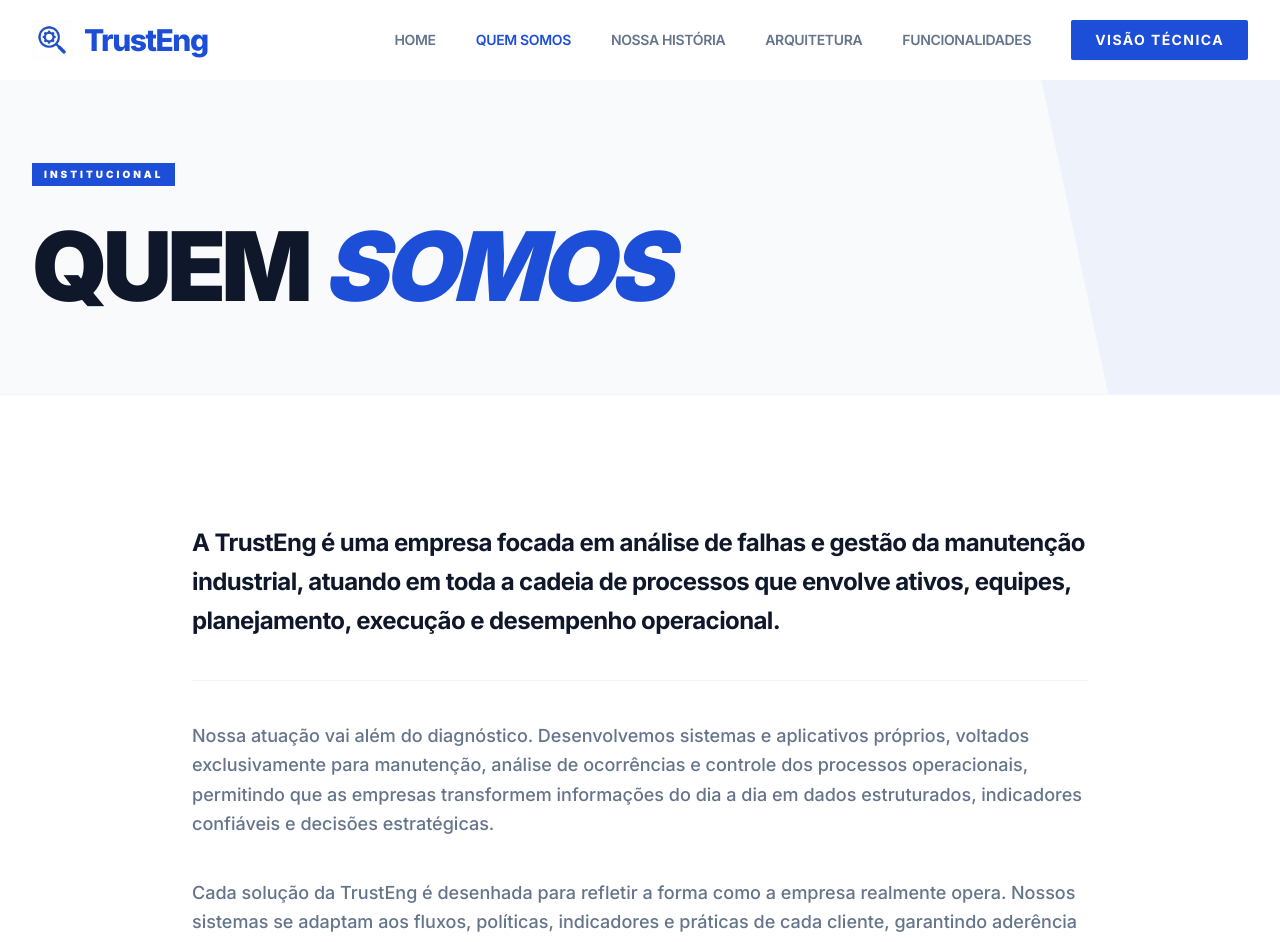
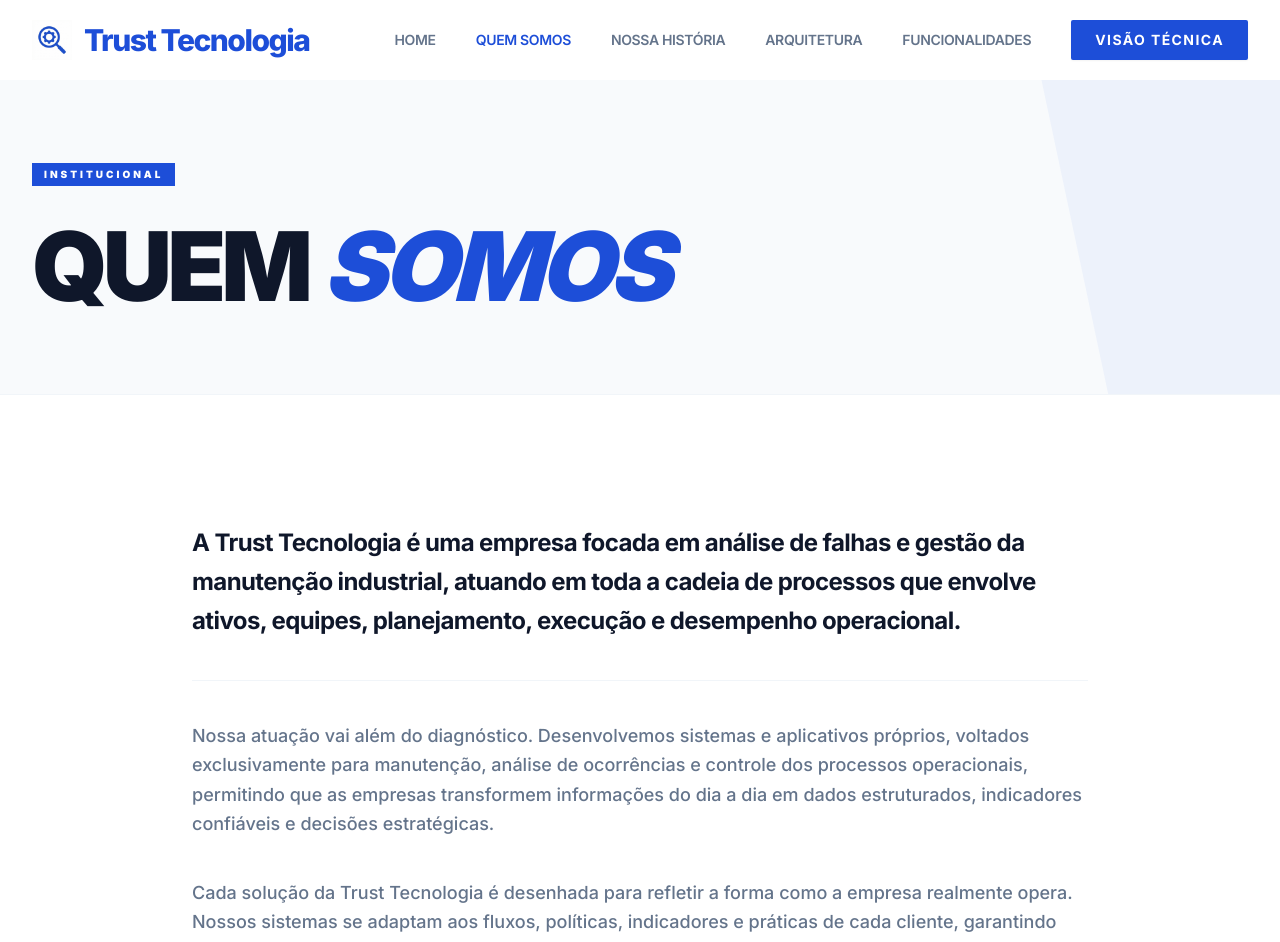
Before and after one commit to matheusstanlei12-dotcom/TrustEng.LTDA, a React (Vite) app: page /#/about in a window 1280 px wide. Shown: the top 942 px of the page. Built offline with nearby package versions, Linux system fonts and the light colour scheme.

Commit message:
Rename TrustEng to Trust Tecnologia across the site

```diff
--- a/components/Footer.tsx
+++ b/components/Footer.tsx
@@ -11,7 +11,7 @@ const Footer: React.FC = () => {
           <div className="space-y-8">
             <Link to="/" className="flex items-center space-x-2 mb-8">
               <img src="/favicon.png" alt="TrustEng Logo" className="h-10 w-10 object-contain" />
-              <span className="text-blue-700 text-3xl font-black tracking-tighter">TrustEng</span>
+              <span className="text-blue-700 text-3xl font-black tracking-tighter">Trust Tecnologia</span>
             </Link>
             <p className="text-slate-500 text-sm font-medium leading-relaxed">
               Tecnologia e inteligência aplicadas exclusivamente à manutenção industrial e engenharia de confiabilidade de ativos críticos.
@@ -67,7 +67,7 @@ const Footer: React.FC = () => {
         </div>
 
         <div className="pt-12 border-t border-slate-50 flex flex-col md:flex-row justify-between items-center text-[9px] text-slate-400 font-black uppercase tracking-[0.3em]">
-          <p>TrustEng – Tecnologia Aplicada à Manutenção. © Todos os direitos reservados.</p>
+          <p>Trust Tecnologia – Tecnologia Aplicada à Manutenção. © Todos os direitos reservados.</p>
           <div className="flex items-center space-x-6 mt-6 md:mt-0">
             <div className="flex items-center space-x-2">
               <ShieldCheck size={14} className="text-blue-600" />
--- a/components/Hero.tsx
+++ b/components/Hero.tsx
@@ -21,7 +21,7 @@ const Hero: React.FC = () => {
             </h1>
 
             <p className="text-xl text-slate-500 max-w-2xl leading-relaxed font-medium">
-              A TrustEng é uma empresa de tecnologia especializada em sistemas inteligentes para análise de falhas, confiabilidade de ativos e gestão completa da manutenção industrial.
+              A Trust Tecnologia é uma empresa de tecnologia especializada em sistemas inteligentes para análise de falhas, confiabilidade de ativos e gestão completa da manutenção industrial.
             </p>
 
             <div className="flex flex-wrap gap-5 pt-4">
--- a/components/Navbar.tsx
+++ b/components/Navbar.tsx
@@ -30,7 +30,7 @@ const Navbar: React.FC = () => {
         <div className="flex justify-between items-center">
           <Link to="/" className="flex items-center space-x-3">
             <img src="/favicon.png" alt="TrustEng Logo" className="h-10 w-10 object-contain" />
-            <span className="text-blue-700 text-3xl font-extrabold tracking-tighter">TrustEng</span>
+            <span className="text-blue-700 text-3xl font-extrabold tracking-tighter">Trust Tecnologia</span>
           </Link>
 
           {/* Desktop Nav */}
--- a/components/ProcessFlow.tsx
+++ b/components/ProcessFlow.tsx
@@ -42,7 +42,7 @@ const ProcessFlow: React.FC = () => {
 
         <div className="mt-20 max-w-4xl mx-auto text-center">
           <p className="text-slate-500 text-sm font-bold uppercase tracking-widest leading-relaxed">
-            A TrustEng estrutura análises de falhas com metodologias reconhecidas pela engenharia, garantindo identificação clara do problema e eliminação definitiva de recorrências.
+            A Trust Tecnologia estrutura análises de falhas com metodologias reconhecidas pela engenharia, garantindo identificação clara do problema e eliminação definitiva de recorrências.
           </p>
         </div>
       </div>
--- a/index.html
+++ b/index.html
@@ -4,10 +4,10 @@
 <head>
     <meta charset="UTF-8">
     <meta name="viewport" content="width=device-width, initial-scale=1.0">
-    <title>TrustEng - Engenharia e Tecnologia em Manutenção</title>
+    <title>Trust Tecnologia - Engenharia e Tecnologia em Manutenção</title>
 
     <meta name="description"
-        content="A TrustEng é especializada em análise de falhas, confiabilidade de ativos e gestão inteligente da manutenção industrial.">
+        content="A Trust Tecnologia é especializada em análise de falhas, confiabilidade de ativos e gestão inteligente da manutenção industrial.">
 
     <!-- Icon Configuration -->
     <link rel="icon" type="image/png" href="/favicon.png">
@@ -17,7 +17,7 @@
     <!-- Open Graph / Meta -->
     <meta property="og:type" content="website">
     <meta property="og:url" content="https://trusteng.online/">
-    <meta property="og:title" content="TrustEng - Manutenção Industrial Inteligente">
+    <meta property="og:title" content="Trust Tecnologia - Manutenção Industrial Inteligente">
     <meta property="og:description"
         content="Sistemas e consultoria especializada em análise de falhas e gestão de ativos.">
     <meta property="og:image" content="/favicon.png">
@@ -25,7 +25,7 @@
     <!-- Twitter -->
     <meta property="twitter:card" content="summary_large_image">
     <meta property="twitter:url" content="https://trusteng.online/">
-    <meta property="twitter:title" content="TrustEng - Engenharia e Tecnologia em Manutenção">
+    <meta property="twitter:title" content="Trust Tecnologia - Engenharia e Tecnologia em Manutenção">
     <meta property="twitter:description"
         content="Sistemas inteligentes para análise de falhas e gestão completa da manutenção.">
     <meta property="twitter:image" content="/favicon.png">
--- a/pages/About.tsx
+++ b/pages/About.tsx
@@ -12,19 +12,19 @@ const About: React.FC = () => {
             role: "Diretor Financeiro e de Operações (CFO & COO)",
             name: "Thiago Luiz de Almeida Orlandi",
             experience: "Engenheiro Mecânico, com 23 anos de experiência em manutenção industrial e operações, Thiago construiu sua carreira atuando a gerência de equipes técnicas, estruturação de processos, controle de custos, confiabilidade de ativos e eficiência operacional.",
-            focus: "Na TrustEng, lidera as áreas financeira e operacional, garantindo governança, previsibilidade e excelência na execução, assegurando que cada projeto gere impacto técnico e financeiro positivo para os clientes."
+            focus: "Na Trust Tecnologia, lidera as áreas financeira e operacional, garantindo governança, previsibilidade e excelência na execução, assegurando que cada projeto gere impacto técnico e financeiro positivo para os clientes."
         },
         {
             role: "Diretor de Tecnologia (CTO)",
             name: "Matheus Stanley Rodrigues Moura",
             experience: "Com 14 anos de experiência em planejamento de manutenção, supervisão de operações de manutenção e desenvolvimento de sistemas, Matheus construiu sua carreira atuando na gestão de equipes técnicas, organização de processos e transformação da rotina operacional em soluções digitais.",
-            focus: "Na TrustEng, lidera o desenvolvimento dos sistemas, a arquitetura das soluções e a automação dos processos de manutenção, garantindo que a tecnologia reflita fielmente os fluxos, indicadores e necessidades operacionais de cada cliente."
+            focus: "Na Trust Tecnologia, lidera o desenvolvimento dos sistemas, a arquitetura das soluções e a automação dos processos de manutenção, garantindo que a tecnologia reflita fielmente os fluxos, indicadores e necessidades operacionais de cada cliente."
         },
         {
             role: "Diretor Comercial (CRO)",
             name: "Fabiano de Oliveira Lima",
             experience: "Com 22 anos de experiência em manutenção industrial, Fabiano construiu sua carreira atuando na gestão de equipes técnicas, organização de processos operacionais, padronização de rotinas e relacionamento com áreas de engenharia, produção e gestão.",
-            focus: "Na TrustEng, é responsável pela estratégia comercial, desenvolvimento de mercado, parcerias e relacionamento com grandes clientes, assegurando que cada solução esteja alinhada às reais necessidades técnicas e operacionais das indústrias atendidas."
+            focus: "Na Trust Tecnologia, é responsável pela estratégia comercial, desenvolvimento de mercado, parcerias e relacionamento com grandes clientes, assegurando que cada solução esteja alinhada às reais necessidades técnicas e operacionais das indústrias atendidas."
         }
     ];
 
@@ -49,23 +49,23 @@ const About: React.FC = () => {
                     <div className="max-w-4xl mx-auto text-left">
                         <div className="prose prose-slate max-w-none">
                             <p className="text-2xl text-slate-900 font-bold leading-relaxed mb-10 tracking-tight border-b border-slate-100 pb-10">
-                                A TrustEng é uma empresa focada em análise de falhas e gestão da manutenção industrial, atuando em toda a cadeia de processos que envolve ativos, equipes, planejamento, execução e desempenho operacional.
+                                A Trust Tecnologia é uma empresa focada em análise de falhas e gestão da manutenção industrial, atuando em toda a cadeia de processos que envolve ativos, equipes, planejamento, execução e desempenho operacional.
                             </p>
                             <div className="space-y-10 text-slate-500 text-lg font-medium leading-relaxed">
                                 <p>
                                     Nossa atuação vai além do diagnóstico. Desenvolvemos sistemas e aplicativos próprios, voltados exclusivamente para manutenção, análise de ocorrências e controle dos processos operacionais, permitindo que as empresas transformem informações do dia a dia em dados estruturados, indicadores confiáveis e decisões estratégicas.
                                 </p>
                                 <p>
-                                    Cada solução da TrustEng é desenhada para refletir a forma como a empresa realmente opera. Nossos sistemas se adaptam aos fluxos, políticas, indicadores e práticas de cada cliente, garantindo aderência total à realidade da operação e evitando rupturas, retrabalho ou perda de controle.
+                                    Cada solução da Trust Tecnologia é desenhada para refletir a forma como a empresa realmente opera. Nossos sistemas se adaptam aos fluxos, políticas, indicadores e práticas de cada cliente, garantindo aderência total à realidade da operação e evitando rupturas, retrabalho ou perda de controle.
                                 </p>
                                 <p>
                                     A segurança, confidencialidade e integridade dos dados são pilares da nossa atuação. Todas as informações operacionais, técnicas e financeiras dos clientes são tratadas com rigor absoluto de sigilo, controle de acesso e governança, assegurando que dados críticos permaneçam protegidos e sob total domínio da empresa.
                                 </p>
                                 <p>
-                                    Ao integrar análise de falhas, planejamento, execução e gestão, a TrustEng permite que as organizações reduzam recorrências, aumentem a confiabilidade dos ativos, melhorem o controle de custos e elevem a previsibilidade operacional.
+                                    Ao integrar análise de falhas, planejamento, execução e gestão, a Trust Tecnologia permite que as organizações reduzam recorrências, aumentem a confiabilidade dos ativos, melhorem o controle de custos e elevem a previsibilidade operacional.
                                 </p>
                                 <p className="text-slate-900 font-black text-2xl uppercase tracking-tighter italic lg:pr-20 border-l-4 border-blue-700 pl-8 py-4 bg-slate-50">
-                                    "A TrustEng existe para apoiar empresas que exigem confiança, precisão e excelência operacional em ambientes onde falhas não são uma opção."
+                                    "A Trust Tecnologia existe para apoiar empresas que exigem confiança, precisão e excelência operacional em ambientes onde falhas não são uma opção."
                                 </p>
                             </div>
                         </div>
@@ -100,7 +100,7 @@ const About: React.FC = () => {
 
                         <div className="mt-20 border-t border-slate-800 pt-20">
                             <p className="text-slate-400 text-lg font-medium leading-relaxed max-w-4xl italic">
-                                A TrustEng é conduzida por diretores executivos que unem vivência prática em manutenção industrial, liderança de equipes técnicas, estruturação de processos e visão estratégica, garantindo que cada solução entregue seja tecnicamente consistente, financeiramente sustentável e operacionalmente eficaz.
+                                A Trust Tecnologia é conduzida por diretores executivos que unem vivência prática em manutenção industrial, liderança de equipes técnicas, estruturação de processos e visão estratégica, garantindo que cada solução entregue seja tecnicamente consistente, financeiramente sustentável e operacionalmente eficaz.
                             </p>
                         </div>
                     </div>
@@ -119,7 +119,7 @@ const About: React.FC = () => {
                                 </h2>
                                 <div className="space-y-6 text-slate-500 text-lg font-medium leading-relaxed">
                                     <p>
-                                        A TrustEng opera com uma estrutura de governança corporativa orientada à confiabilidade operacional, integridade de dados e responsabilidade executiva.
+                                        A Trust Tecnologia opera com uma estrutura de governança corporativa orientada à confiabilidade operacional, integridade de dados e responsabilidade executiva.
                                     </p>
                                     <p>
                                         Todos os projetos, sistemas e entregas seguem papéis executivos definidos, com responsabilidades técnicas, financeiras e operacionais claramente estabelecidas, garantindo controle, rastreabilidade e previsibilidade em cada contrato.
@@ -149,7 +149,7 @@ const About: React.FC = () => {
                                 </ul>
                                 <div className="mt-12 pt-10 border-t border-slate-200">
                                     <p className="text-slate-500 text-sm font-medium leading-relaxed italic">
-                                        A TrustEng assegura que os dados pertencem exclusivamente ao cliente, permanecendo sob seu total controle, em conformidade com boas práticas de governança, segurança da informação e ética corporativa.
+                                        A Trust Tecnologia assegura que os dados pertencem exclusivamente ao cliente, permanecendo sob seu total controle, em conformidade com boas práticas de governança, segurança da informação e ética corporativa.
                                     </p>
                                 </div>
                             </div>
--- a/pages/Demo.tsx
+++ b/pages/Demo.tsx
@@ -36,7 +36,7 @@ const Demo: React.FC = () => {
               Eleve o nível da sua <span className="text-blue-700 italic">Gestão</span>.
             </h1>
             <p className="text-xl text-slate-500 mb-12 leading-relaxed font-medium max-w-xl">
-              Agende uma imersão técnica exclusiva. Nossos especialistas mapearão seus gargalos operacionais e demonstrarão como a TrustEng entrega previsibilidade real.
+              Agende uma imersão técnica exclusiva. Nossos especialistas mapearão seus gargalos operacionais e demonstrarão como a Trust Tecnologia entrega previsibilidade real.
             </p>
 
             <div className="space-y-8">
@@ -126,7 +126,7 @@ const Demo: React.FC = () => {
                         placeholder="DESCREVA O PROBLEMA QUE PRECISA SER RESOLVIDO..."
                       ></textarea>
                       <div className="absolute bottom-4 right-4 text-[9px] font-black text-slate-300 uppercase tracking-widest">
-                        Manutenção Industrial • TrustEng
+                        Manutenção Industrial • Trust Tecnologia
                       </div>
                     </div>
                   </div>
--- a/pages/History.tsx
+++ b/pages/History.tsx
@@ -11,7 +11,7 @@ const HistoryPage: React.FC = () => {
         {
             year: "Origem",
             title: "Vivência em Campo",
-            desc: "A TrustEng nasceu da experiência prática de profissionais que viveram os desafios reais da manutenção industrial: falhas recorrentes, informações fragmentadas e baixa confiabilidade de dados."
+            desc: "A Trust Tecnologia nasceu da experiência prática de profissionais que viveram os desafios reais da manutenção industrial: falhas recorrentes, informações fragmentadas e baixa confiabilidade de dados."
         },
         {
             year: "O Problema",
@@ -21,7 +21,7 @@ const HistoryPage: React.FC = () => {
         {
             year: "Fundação",
             title: "Inversão da Lógica",
-            desc: "A TrustEng foi criada para unir engenharia de manutenção e tecnologia aplicada, onde os sistemas se moldam aos processos reais, e não aos modelos genéricos de mercado."
+            desc: "A Trust Tecnologia foi criada para unir engenharia de manutenção e tecnologia aplicada, onde os sistemas se moldam aos processos reais, e não aos modelos genéricos de mercado."
         }
     ];
 
@@ -52,7 +52,7 @@ const HistoryPage: React.FC = () => {
                                         Ao longo de décadas atuando diretamente em planejamento, execução, supervisão e gestão da manutenção, nossos diretores identificaram um problema comum: a falta de aderência técnica das ferramentas tradicionais.
                                     </p>
                                     <p className="text-lg text-slate-500 font-medium leading-relaxed">
-                                        A partir dessa visão, a TrustEng passou a desenvolver plataformas próprias de gestão, análise de ocorrências e controle operacional, construídas a partir de dados reais, fluxos operacionais e indicadores utilizados no dia a dia das indústrias.
+                                        A partir dessa visão, a Trust Tecnologia passou a desenvolver plataformas próprias de gestão, análise de ocorrências e controle operacional, construídas a partir de dados reais, fluxos operacionais e indicadores utilizados no dia a dia das indústrias.
                                     </p>
                                 </div>
                             </div>
@@ -89,7 +89,7 @@ const HistoryPage: React.FC = () => {
                 <div className="max-w-7xl mx-auto px-6 lg:px-8">
                     <div className="text-center mb-20">
                         <h2 className="text-4xl font-black text-slate-900 uppercase tracking-tighter mb-4">Três Pilares Fundamentais</h2>
-                        <p className="text-slate-500 font-bold uppercase text-[10px] tracking-[0.3em]">Consolidação da abordagem TrustEng</p>
+                        <p className="text-slate-500 font-bold uppercase text-[10px] tracking-[0.3em]">Consolidação da abordagem Trust Tecnologia</p>
                     </div>
                     <div className="grid md:grid-cols-3 gap-8">
                         {[
@@ -113,11 +113,11 @@ const HistoryPage: React.FC = () => {
             <section className="py-32">
                 <div className="max-w-4xl mx-auto px-6 text-center">
                     <p className="text-xl lg:text-3xl text-slate-900 font-bold leading-relaxed mb-12">
-                        Hoje, a TrustEng atua como uma parceira estratégica de empresas que exigem controle, previsibilidade e excelência operacional.
+                        Hoje, a Trust Tecnologia atua como uma parceira estratégica de empresas que exigem controle, previsibilidade e excelência operacional.
                     </p>
                     <div className="h-2 w-24 bg-blue-700 mx-auto mb-12"></div>
                     <h3 className="text-2xl lg:text-4xl font-black text-slate-900 uppercase tracking-tighter italic">
-                        "A TrustEng existe para garantir que a manutenção industrial deixe de ser reativa e passe a ser estratégica, previsível e controlada."
+                        "A Trust Tecnologia existe para garantir que a manutenção industrial deixe de ser reativa e passe a ser estratégica, previsível e controlada."
                     </h3>
                 </div>
             </section>
--- a/pages/Home.tsx
+++ b/pages/Home.tsx
@@ -37,7 +37,7 @@ const Home: React.FC = () => {
             <div className="grid md:grid-cols-2 gap-16 items-start">
               <div className="space-y-8">
                 <p className="text-lg text-slate-600 font-medium leading-relaxed">
-                  A TrustEng existe para transformar manutenção em decisão estratégica. Somos uma empresa de tecnologia voltada exclusivamente à manutenção industrial, desenvolvendo sistemas que organizam, padronizam e transformam dados técnicos em decisões reais.
+                  A Trust Tecnologia existe para transformar manutenção em decisão estratégica. Somos uma empresa de tecnologia voltada exclusivamente à manutenção industrial, desenvolvendo sistemas que organizam, padronizam e transformam dados técnicos em decisões reais.
                 </p>
                 <div className="space-y-4">
                   {["Sem achismo.", "Sem improviso.", "Sem perda de histórico."].map((text, idx) => (
@@ -95,7 +95,7 @@ const Home: React.FC = () => {
 
           <div className="mt-20 text-center">
             <p className="text-2xl lg:text-4xl font-black text-slate-900 tracking-tighter italic">
-              "A TrustEng se adapta ao seu processo, não o contrário."
+              "A Trust Tecnologia se adapta ao seu processo, não o contrário."
             </p>
           </div>
         </div>
@@ -166,7 +166,7 @@ const Home: React.FC = () => {
               <h2 className="text-blue-400 text-[10px] font-black uppercase tracking-[0.4em] mb-6">Segurança & Governança</h2>
               <p className="text-4xl font-extrabold text-white mb-8 tracking-tighter uppercase">Segurança, Sigilo e Histórico Preservado</p>
               <p className="text-slate-400 text-lg leading-relaxed font-medium mb-12">
-                Segurança e sigilo são pilares da TrustEng. Todos os dados são armazenados em nuvem com redundância geográfica, garantindo integridade e impedindo a perda do histórico técnico industrial.
+                Segurança e sigilo são pilares da Trust Tecnologia. Todos os dados são armazenados em nuvem com redundância geográfica, garantindo integridade e impedindo a perda do histórico técnico industrial.
               </p>
               <div className="grid grid-cols-1 sm:grid-cols-2 gap-8">
                 {[
@@ -202,7 +202,7 @@ const Home: React.FC = () => {
         <div className="max-w-7xl mx-auto px-6 lg:px-8">
           <div className="text-center mb-20">
             <h2 className="text-blue-700 text-[10px] font-black uppercase tracking-[0.4em] mb-4">Diferencial Competitivo</h2>
-            <p className="text-3xl font-extrabold text-slate-900 uppercase tracking-tighter">Por que escolher a TrustEng?</p>
+            <p className="text-3xl font-extrabold text-slate-900 uppercase tracking-tighter">Por que escolher a Trust Tecnologia?</p>
           </div>
 
           <div className="grid md:grid-cols-2 lg:grid-cols-3 gap-8">
```
